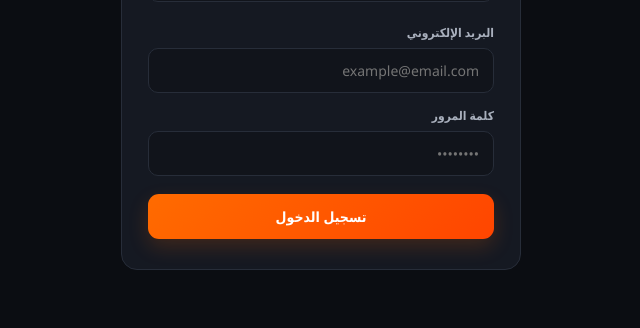
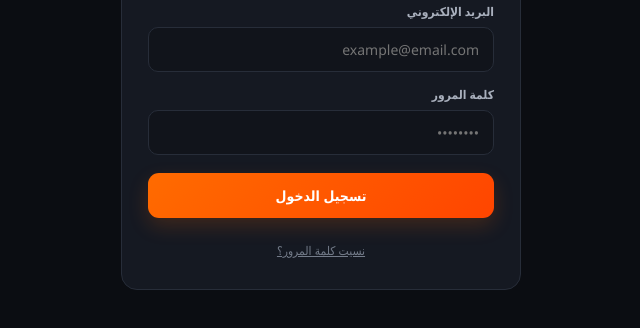
Before and after one commit to yasseryassan9-alt/gym-pro, a plain HTML site: page index.html in a window 1280 px wide. Shown: the part 340-668 px from the top of the page, without its empty margins (319-959 px from the left). Drawn offline with nearby package versions, Linux system fonts and the light colour scheme.

Commit message:
Update index.html

```diff
--- a/index.html
+++ b/index.html
@@ -75,7 +75,9 @@
                 <button type="submit" class="primary-btn auth-submit" id="loginSubmit">
                     تسجيل الدخول
                 </button>
-
+<a href="#" id="forgotPasswordLink" style="display:block; text-align:center; margin-top:10px; color:var(--text-muted); font-size:12px;">
+                    نسيت كلمة المرور؟
+</a>
             </form>
 
             <!-- SIGNUP FORM -->
```
